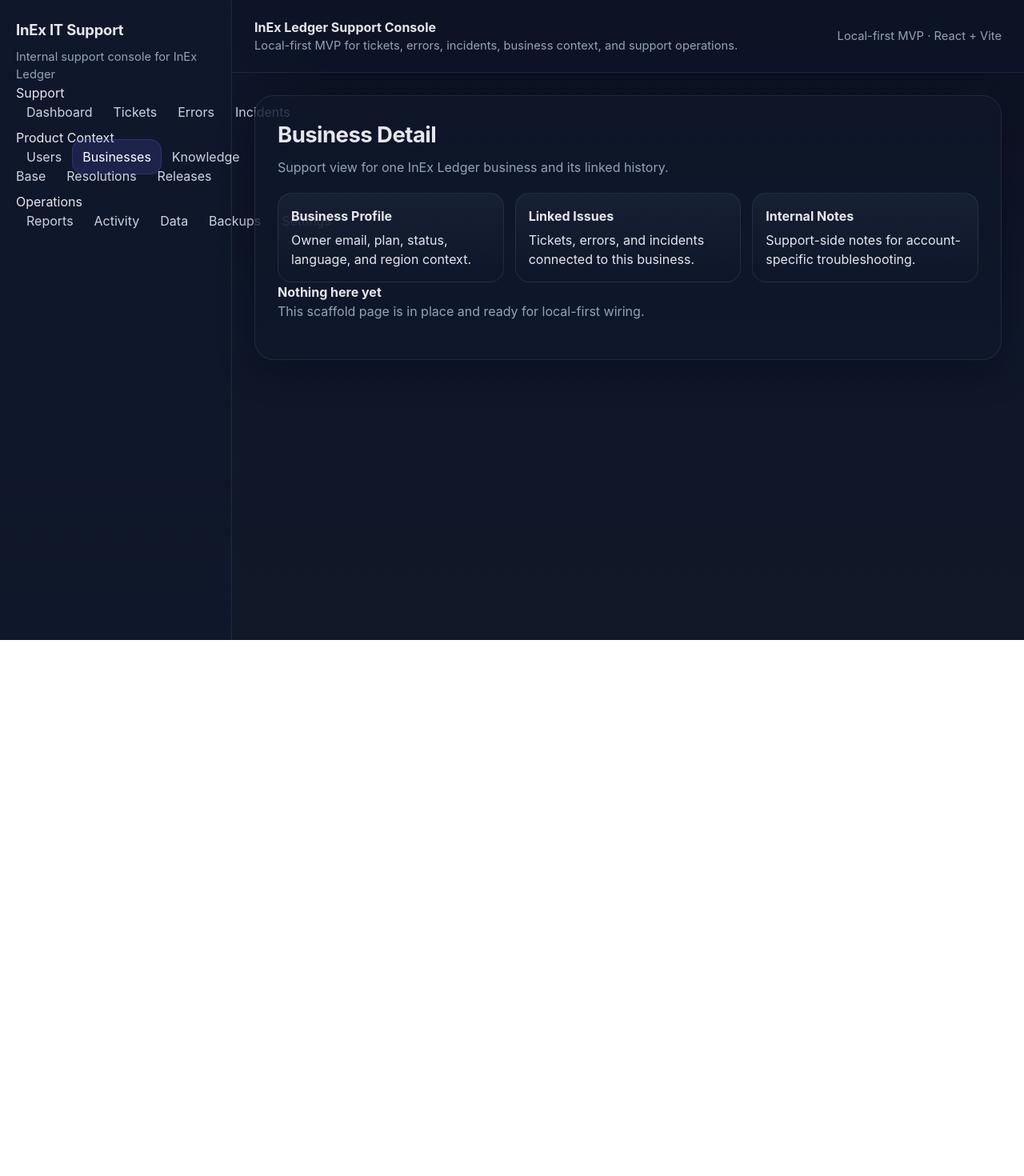
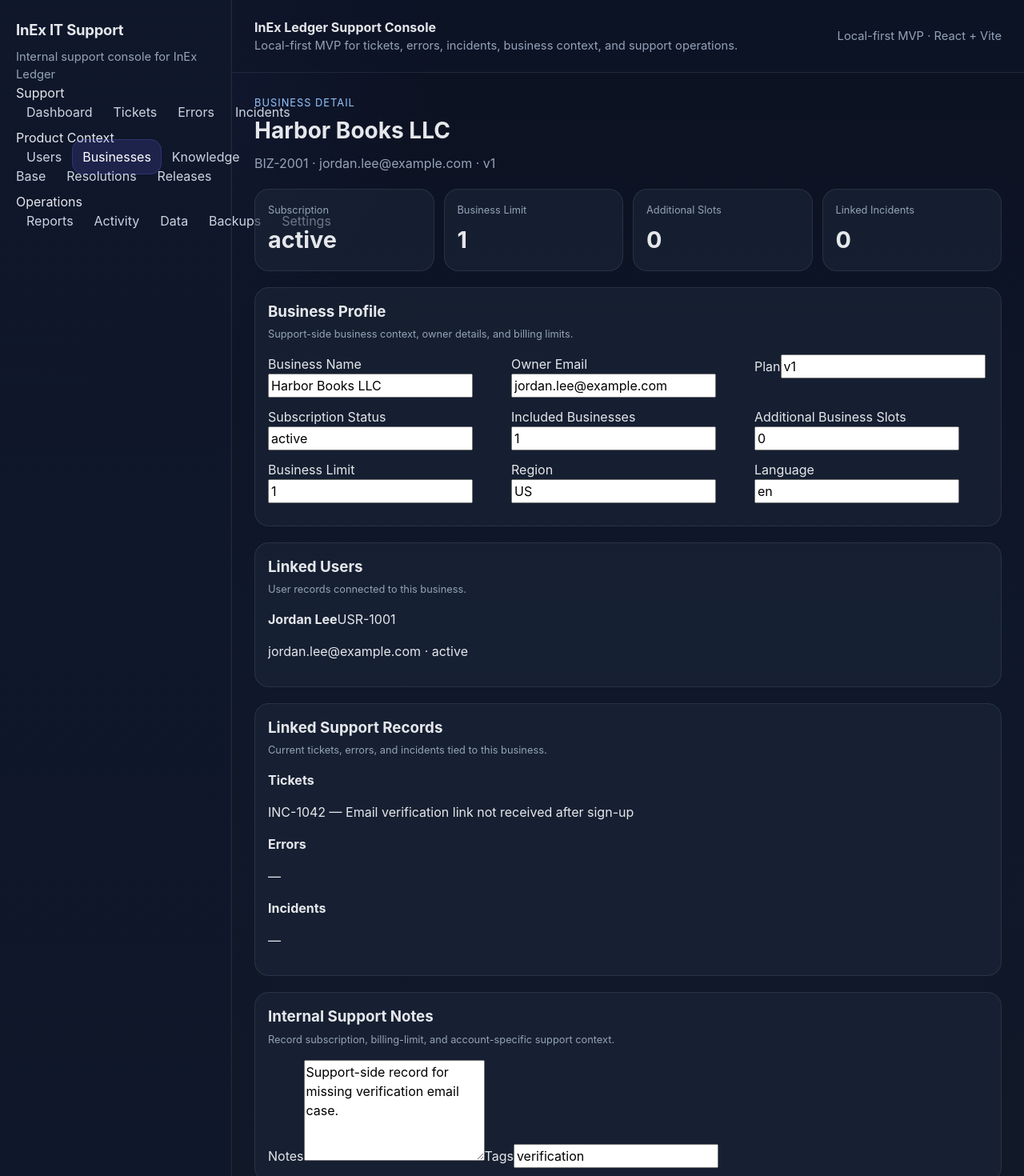
Before and after one commit to Emanuel628/InEx-IT-Support, a React (Vite) app: page /businesses/BIZ-2001 in a window 1280 px wide. Shown: the top 1470 px of the page at 80% size. Before the commit the page ends 800 px from the top, so only its background shows below. Built offline with nearby package versions, Linux system fonts and the light colour scheme.

Commit message:
Build business detail workflow page

```diff
--- a/src/pages/businesses/BusinessDetailPage.tsx
+++ b/src/pages/businesses/BusinessDetailPage.tsx
@@ -1,15 +1,166 @@
-import { PlaceholderPage } from '@/components/shared/PlaceholderPage';
+import { useMemo, useState } from 'react';
+import { useParams } from 'react-router-dom';
+import { getBusinessById, updateBusiness } from '@/features/businesses/lib/businessStore';
+import { getErrors } from '@/features/errors/lib/errorStore';
+import { getIncidents } from '@/features/incidents/lib/incidentStore';
+import { getTickets } from '@/features/tickets/lib/ticketStore';
+import { getUsers } from '@/features/users/lib/userStore';
+import '@/features/tickets/styles/tickets.css';
 
 export function BusinessDetailPage() {
+  const { businessId = '' } = useParams();
+  const [version, setVersion] = useState(0);
+  const business = useMemo(() => getBusinessById(businessId), [businessId, version]);
+  const users = useMemo(() => getUsers(), [version]);
+  const tickets = useMemo(() => getTickets(), [version]);
+  const errors = useMemo(() => getErrors(), [version]);
+  const incidents = useMemo(() => getIncidents(), [version]);
+
+  function refresh() {
+    setVersion((current) => current + 1);
+  }
+
+  if (!business) {
+    return (
+      <section className="ticket-workspace-page">
+        <div className="ticket-page-header">
+          <div>
+            <span className="ticket-page-eyebrow">Business Detail</span>
+            <h2>Business Not Found</h2>
+            <p>The requested business support record does not exist in local storage yet.</p>
+          </div>
+        </div>
+      </section>
+    );
+  }
+
+  const linkedUsers = users.filter((record) => business.linkedUserIds.includes(record.id));
+  const linkedTickets = tickets.filter((record) => business.linkedTicketIds.includes(record.id));
+  const linkedErrors = errors.filter((record) => business.linkedErrorIds.includes(record.id));
+  const linkedIncidents = incidents.filter((record) => business.linkedIncidentIds.includes(record.id));
+
+  function updateAndRefresh(updates: Partial<typeof business>) {
+    updateBusiness(business.id, updates);
+    refresh();
+  }
+
   return (
-    <PlaceholderPage
-      title="Business Detail"
-      description="Support view for one InEx Ledger business and its linked history."
-      cards={[
-        { title: 'Business Profile', body: 'Owner email, plan, status, language, and region context.' },
-        { title: 'Linked Issues', body: 'Tickets, errors, and incidents connected to this business.' },
-        { title: 'Internal Notes', body: 'Support-side notes for account-specific troubleshooting.' },
-      ]}
-    />
+    <section className="ticket-workspace-page">
+      <div className="ticket-page-header">
+        <div>
+          <span className="ticket-page-eyebrow">Business Detail</span>
+          <h2>{business.businessName}</h2>
+          <p>{business.id} · {business.ownerEmail} · {business.plan}</p>
+        </div>
+      </div>
+
+      <div className="ticket-stats-grid">
+        <article className="ticket-stat-card"><span>Subscription</span><strong>{business.subscriptionStatus}</strong></article>
+        <article className="ticket-stat-card"><span>Business Limit</span><strong>{business.businessLimit}</strong></article>
+        <article className="ticket-stat-card"><span>Additional Slots</span><strong>{business.additionalBusinessSlots}</strong></article>
+        <article className="ticket-stat-card"><span>Linked Incidents</span><strong>{business.linkedIncidentIds.length}</strong></article>
+      </div>
+
+      <section className="ticket-detail-panel">
+        <div className="ticket-section-header">
+          <h3>Business Profile</h3>
+          <span>Support-side business context, owner details, and billing limits.</span>
+        </div>
+        <div className="ticket-form-grid">
+          <label>
+            Business Name
+            <input defaultValue={business.businessName} onBlur={(event) => updateAndRefresh({ businessName: event.target.value.trim() })} />
+          </label>
+          <label>
+            Owner Email
+            <input defaultValue={business.ownerEmail} onBlur={(event) => updateAndRefresh({ ownerEmail: event.target.value.trim() })} />
+          </label>
+          <label>
+            Plan
+            <input defaultValue={business.plan} onBlur={(event) => updateAndRefresh({ plan: event.target.value as typeof business.plan })} />
+          </label>
+          <label>
+            Subscription Status
+            <input defaultValue={business.subscriptionStatus} onBlur={(event) => updateAndRefresh({ subscriptionStatus: event.target.value as typeof business.subscriptionStatus })} />
+          </label>
+          <label>
+            Included Businesses
+            <input type="number" defaultValue={business.includedBusinesses} onBlur={(event) => updateAndRefresh({ includedBusinesses: Number(event.target.value) || 0 })} />
+          </label>
+          <label>
+            Additional Business Slots
+            <input type="number" defaultValue={business.additionalBusinessSlots} onBlur={(event) => updateAndRefresh({ additionalBusinessSlots: Number(event.target.value) || 0 })} />
+          </label>
+          <label>
+            Business Limit
+            <input type="number" defaultValue={business.businessLimit} onBlur={(event) => updateAndRefresh({ businessLimit: Number(event.target.value) || 0 })} />
+          </label>
+          <label>
+            Region
+            <input defaultValue={business.region} onBlur={(event) => updateAndRefresh({ region: event.target.value as typeof business.region })} />
+          </label>
+          <label>
+            Language
+            <input defaultValue={business.language} onBlur={(event) => updateAndRefresh({ language: event.target.value as typeof business.language })} />
+          </label>
+        </div>
+      </section>
+
+      <section className="ticket-detail-panel">
+        <div className="ticket-section-header">
+          <h3>Linked Users</h3>
+          <span>User records connected to this business.</span>
+        </div>
+        <div className="ticket-detail-stack">
+          {linkedUsers.length ? linkedUsers.map((record) => (
+            <article key={record.id} className="ticket-activity-item">
+              <div className="ticket-activity-meta">
+                <strong>{record.displayName}</strong>
+                <span>{record.id}</span>
+              </div>
+              <p>{record.email} · {record.subscriptionStatus}</p>
+            </article>
+          )) : <p>No linked users.</p>}
+        </div>
+      </section>
+
+      <section className="ticket-detail-panel">
+        <div className="ticket-section-header">
+          <h3>Linked Support Records</h3>
+          <span>Current tickets, errors, and incidents tied to this business.</span>
+        </div>
+        <div className="ticket-detail-stack">
+          <div>
+            <strong>Tickets</strong>
+            <p>{linkedTickets.length ? linkedTickets.map((record) => `${record.id} — ${record.title}`).join(' | ') : '—'}</p>
+          </div>
+          <div>
+            <strong>Errors</strong>
+            <p>{linkedErrors.length ? linkedErrors.map((record) => `${record.id} — ${record.title}`).join(' | ') : '—'}</p>
+          </div>
+          <div>
+            <strong>Incidents</strong>
+            <p>{linkedIncidents.length ? linkedIncidents.map((record) => `${record.id} — ${record.title}`).join(' | ') : '—'}</p>
+          </div>
+        </div>
+      </section>
+
+      <section className="ticket-detail-panel">
+        <div className="ticket-section-header">
+          <h3>Internal Support Notes</h3>
+          <span>Record subscription, billing-limit, and account-specific support context.</span>
+        </div>
+        <div className="ticket-detail-stack">
+          <label>
+            Notes
+            <textarea rows={5} defaultValue={business.notes} onBlur={(event) => updateAndRefresh({ notes: event.target.value.trim() })} />
+          </label>
+          <label>
+            Tags
+            <input defaultValue={business.tags.join(', ')} onBlur={(event) => updateAndRefresh({ tags: event.target.value.split(',').map((value) => value.trim()).filter(Boolean) })} />
+          </label>
+        </div>
+      </section>
+    </section>
   );
 }
```
